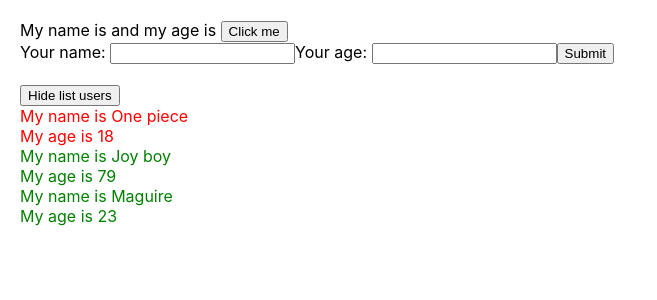
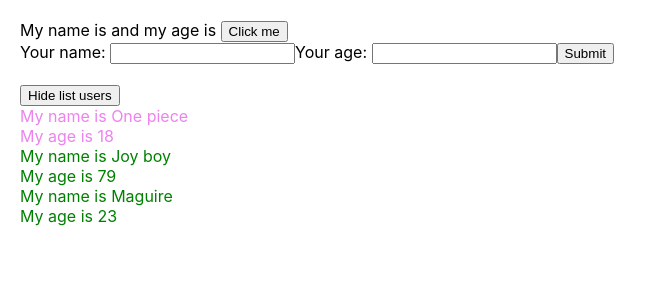
Before and after one commit to Phannghi/demoReact, a React (Create React App) app: page / in a window 1280 px wide. Shown: the top 300 px of the page, without its empty margins (0-657 px from the left). Built offline with nearby package versions, Linux system fonts and the light colour scheme.

Commit message:
css react

```diff
--- a/package.json
+++ b/package.json
@@ -13,6 +13,7 @@
     "redux": "4.2.0",
     "redux-devtools-extension": "2.13.9",
     "redux-thunk": "2.4.1",
+    "sass": "1.53.0",
     "web-vitals": "2.1.4"
   },
   "scripts": {
--- a/src/App.js
+++ b/src/App.js
@@ -1,5 +1,5 @@
 import logo from './logo.svg';
-import './App.css';
+import './App.scss';
 import { useDispatch, useSelector } from 'react-redux';
 import { increaseCounter, decreaseCounter } from './redux/action/counterAction';
 import MyComponent from './components/MyComponent';
--- a/src/App.css
+++ b/src/App.scss
@@ -1,21 +1,13 @@
 body {
   padding: 20px;
   margin: 0;
-  font-family: -apple-system, BlinkMacSystemFont, 'Segoe UI', 'Roboto', 'Oxygen',
-    'Ubuntu', 'Cantarell', 'Fira Sans', 'Droid Sans', 'Helvetica Neue',
-    sans-serif;
+  font-family: -apple-system, BlinkMacSystemFont, "Segoe UI", "Roboto", "Oxygen", "Ubuntu", "Cantarell", "Fira Sans",
+    "Droid Sans", "Helvetica Neue", sans-serif;
   -webkit-font-smoothing: antialiased;
   -moz-osx-font-smoothing: grayscale;
 }
-.red{
-  color: red;
-}
-.green{
-  color: green;
-}
 code {
-  font-family: source-code-pro, Menlo, Monaco, Consolas, 'Courier New',
-    monospace;
+  font-family: source-code-pro, Menlo, Monaco, Consolas, "Courier New", monospace;
 }
 
 .App {
--- a/src/components/DisplayInfo.js
+++ b/src/components/DisplayInfo.js
@@ -1,4 +1,5 @@
 import React from 'react';
+import './DisplayInfo.scss'
 
 class DisplayInfo extends React.Component {
     state = {
@@ -13,7 +14,7 @@
         const { listUser } = this.props;
         //console.log(listUser);
         return (
-            <div>
+            <div className='display-info-container'>
                 <div>
                     <button onClick={() => { this.handleShowUser() }}>{this.state.isShowUser ? 'Hide' : 'Show'} list users</button>
                 </div>
--- /dev/null
+++ b/src/components/DisplayInfo.scss
@@ -0,0 +1,8 @@
+.display-info-container {
+    .red {
+        color: violet;
+    }
+    .green {
+        color: green;
+    }
+}
```
Also changed, not shown: 1 other file (tests, documents, lock files or other folders).
